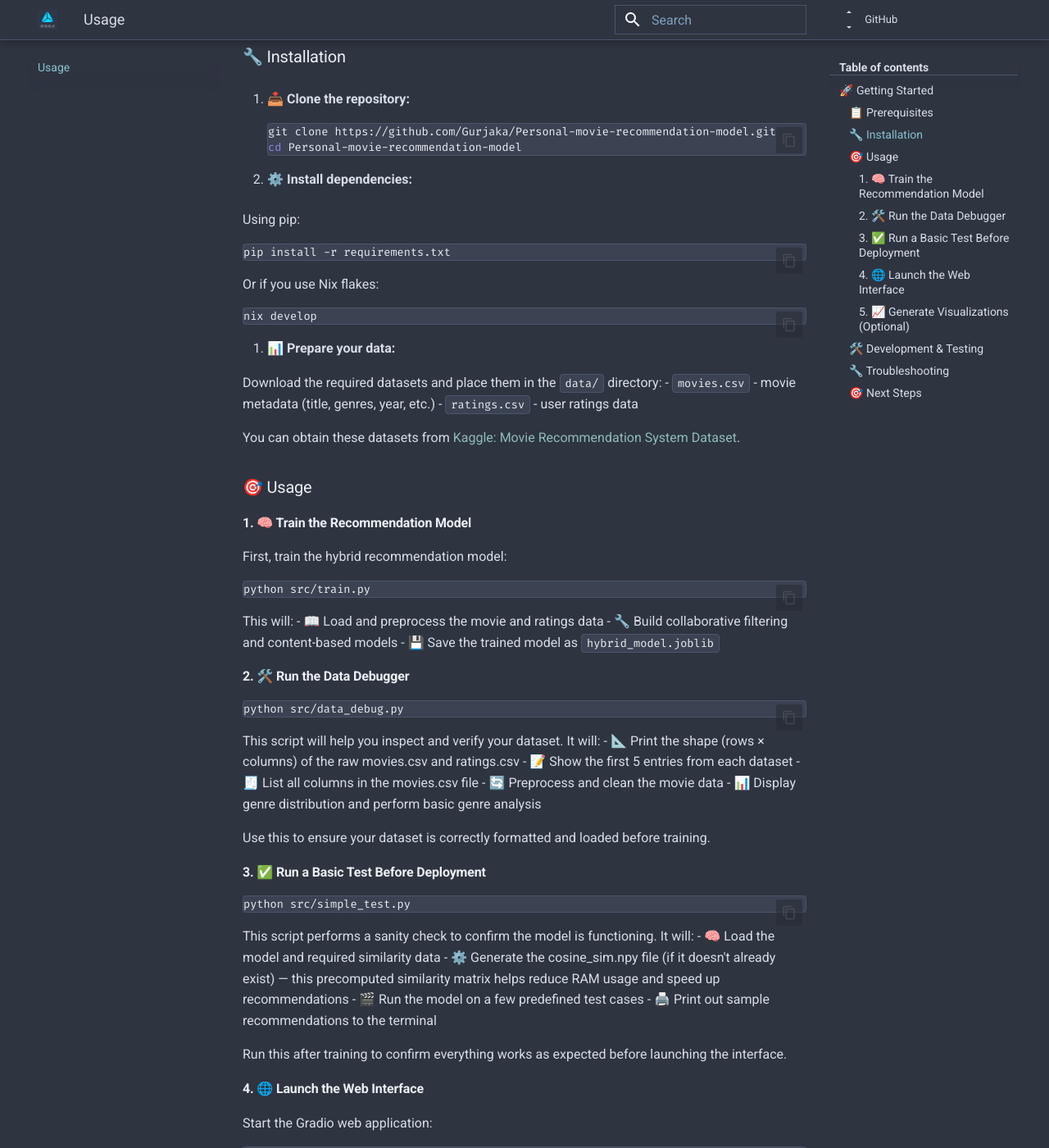
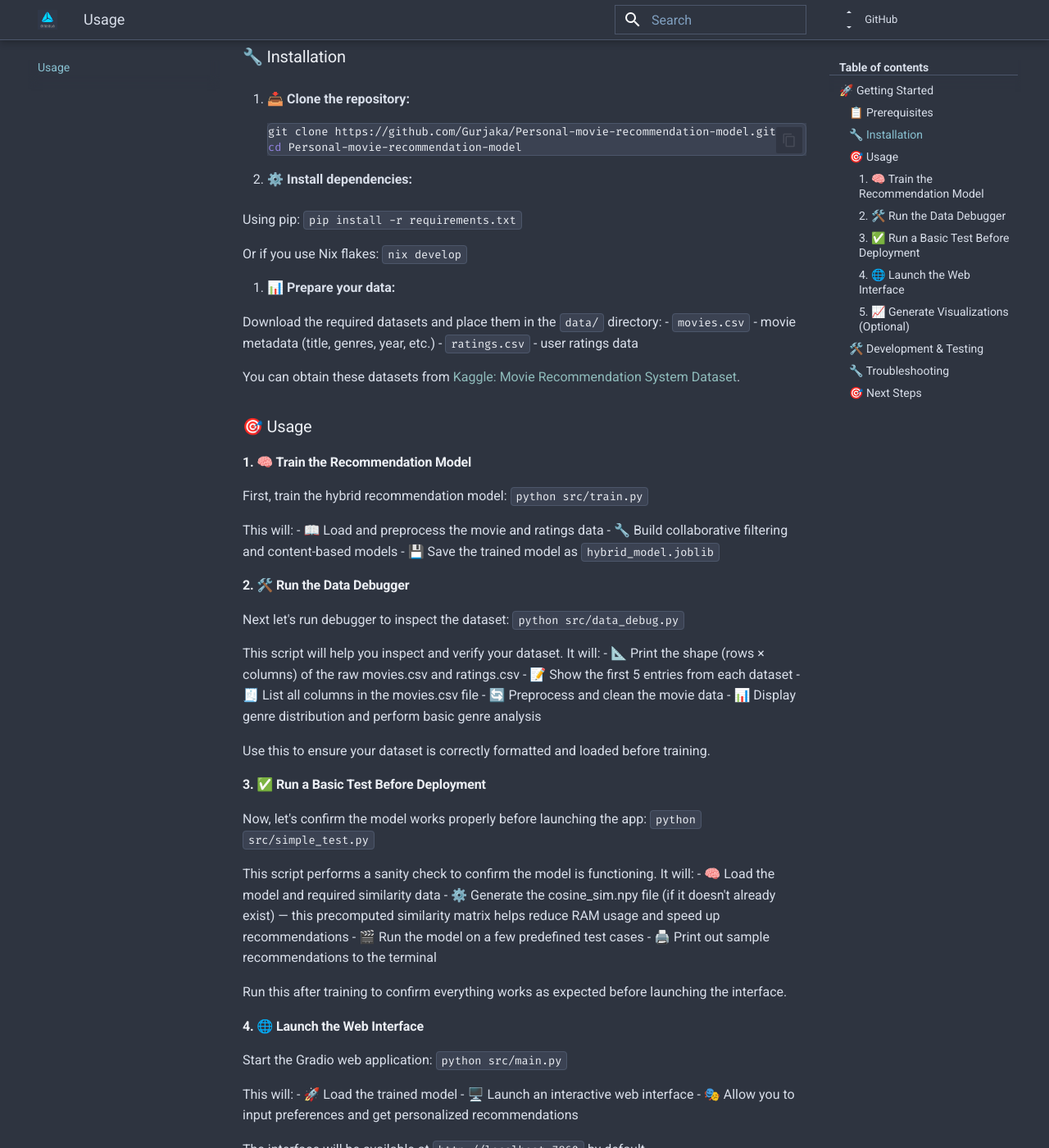
Before and after one commit to Gurjaka/Personal-movie-recommendation-model, an MkDocs documentation site: the page built from docs/usage.md, in a window 1280 px wide and 1400 px high, scrolled down 877 px. Shown: the whole window at 82% size. Built offline with MkDocs 1.6.1 and Material for MkDocs 9.7.7, drawn with Linux system fonts in a browser that asks for light colours; comment, search, counter and statistics services are not loaded.

Commit message:
docs: polish usage documentation

````diff
--- a/docs/usage.md
+++ b/docs/usage.md
@@ -34,15 +34,9 @@ Before running the Personal Movie Recommender, ensure you have the following ins
 
 2. **⚙️ Install dependencies:**
 
-   Using pip:
-   ```bash
-   pip install -r requirements.txt
-   ```
+   Using pip: `pip install -r requirements.txt`
 
-   Or if you use Nix flakes:
-   ```bash
-   nix develop
-   ```
+   Or if you use Nix flakes: `nix develop`
 
 3. **📊 Prepare your data:**
 
@@ -56,11 +50,7 @@ Before running the Personal Movie Recommender, ensure you have the following ins
 
 #### 1. 🧠 Train the Recommendation Model
 
-First, train the hybrid recommendation model:
-
-```bash
-python src/train.py
-```
+First, train the hybrid recommendation model: `python src/train.py`
 
 This will:
 - 📖 Load and preprocess the movie and ratings data
@@ -69,9 +59,7 @@ This will:
 
 #### 2. 🛠️ Run the Data Debugger
 
-```bash
-python src/data_debug.py
-```
+Next let's run debugger to inspect the dataset: `python src/data_debug.py`
 
 This script will help you inspect and verify your dataset. It will:
 - 📐 Print the shape (rows × columns) of the raw movies.csv and ratings.csv
@@ -84,9 +72,7 @@ Use this to ensure your dataset is correctly formatted and loaded before trainin
 
 #### 3. ✅ Run a Basic Test Before Deployment
 
-```bash
-python src/simple_test.py
-```
+Now, let's confirm the model works properly before launching the app: `python src/simple_test.py`
 
 This script performs a sanity check to confirm the model is functioning. It will:
 - 🧠 Load the model and required similarity data
@@ -98,11 +84,7 @@ Run this after training to confirm everything works as expected before launching
 
 #### 4. 🌐 Launch the Web Interface
 
-Start the Gradio web application:
-
-```bash
-python src/main.py
-```
+Start the Gradio web application: `python src/main.py`
 
 This will:
 - 🚀 Load the trained model
````
